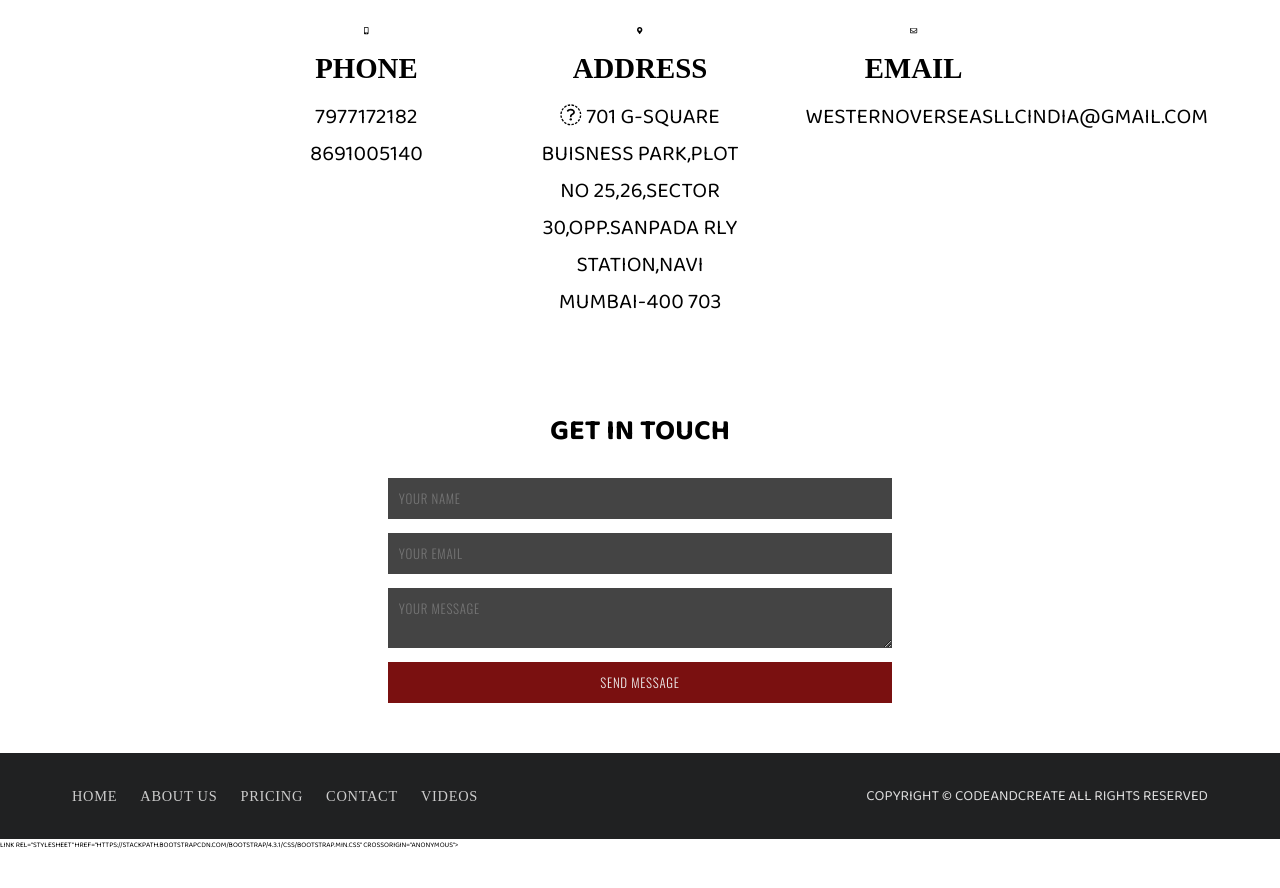
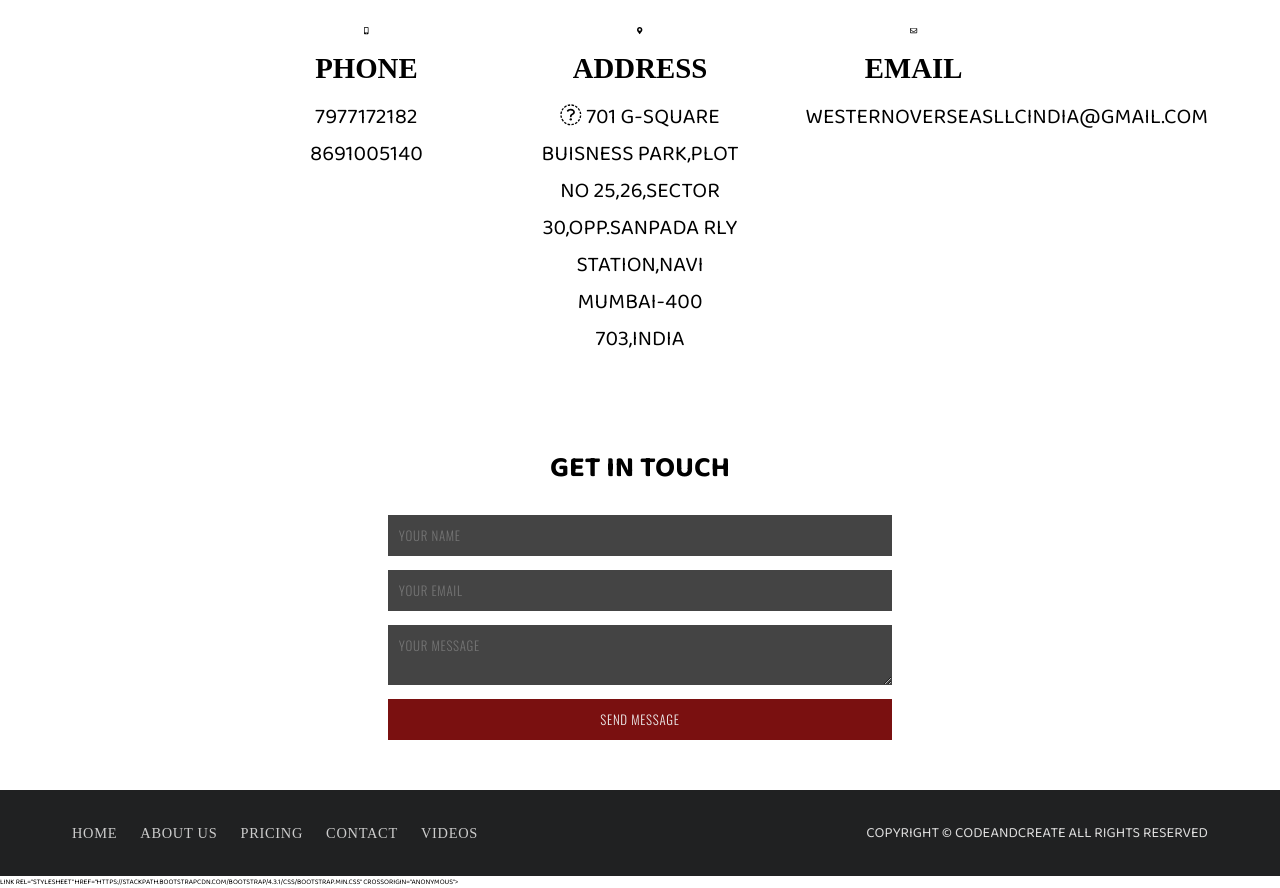
Before and after one commit to parth280202/westernoverseasusamain, a plain HTML site: page index.html in a window 1280 px wide. Shown: the part 4524-5412 px from the top of the page. Before the commit the page ends 5375 px from the top, so only its background shows below. Drawn offline with nearby package versions, Linux system fonts and the light colour scheme; some icons are missing.

Commit message:
Update index.html

```diff
--- a/index.html
+++ b/index.html
@@ -201,7 +201,7 @@
           <div class="address">
 
             <i class="fas fa-map-marker-alt"></i>
-            <h3>ADDRESS</h3><p><i class="fa fa-map-o"></i> <span>701 G-SQUARE BUISNESS PARK,PLOT NO 25,26,SECTOR 30,OPP.SANPADA RLY STATION,NAVI MUMBAI-400 703
+            <h3>ADDRESS</h3><p><i class="fa fa-map-o"></i> <span>701 G-SQUARE BUISNESS PARK,PLOT NO 25,26,SECTOR 30,OPP.SANPADA RLY STATION,NAVI MUMBAI-400 703,INDIA
               </span><span class="fi fi-in"></span></p>
           </div>
           <div class="email">
```
